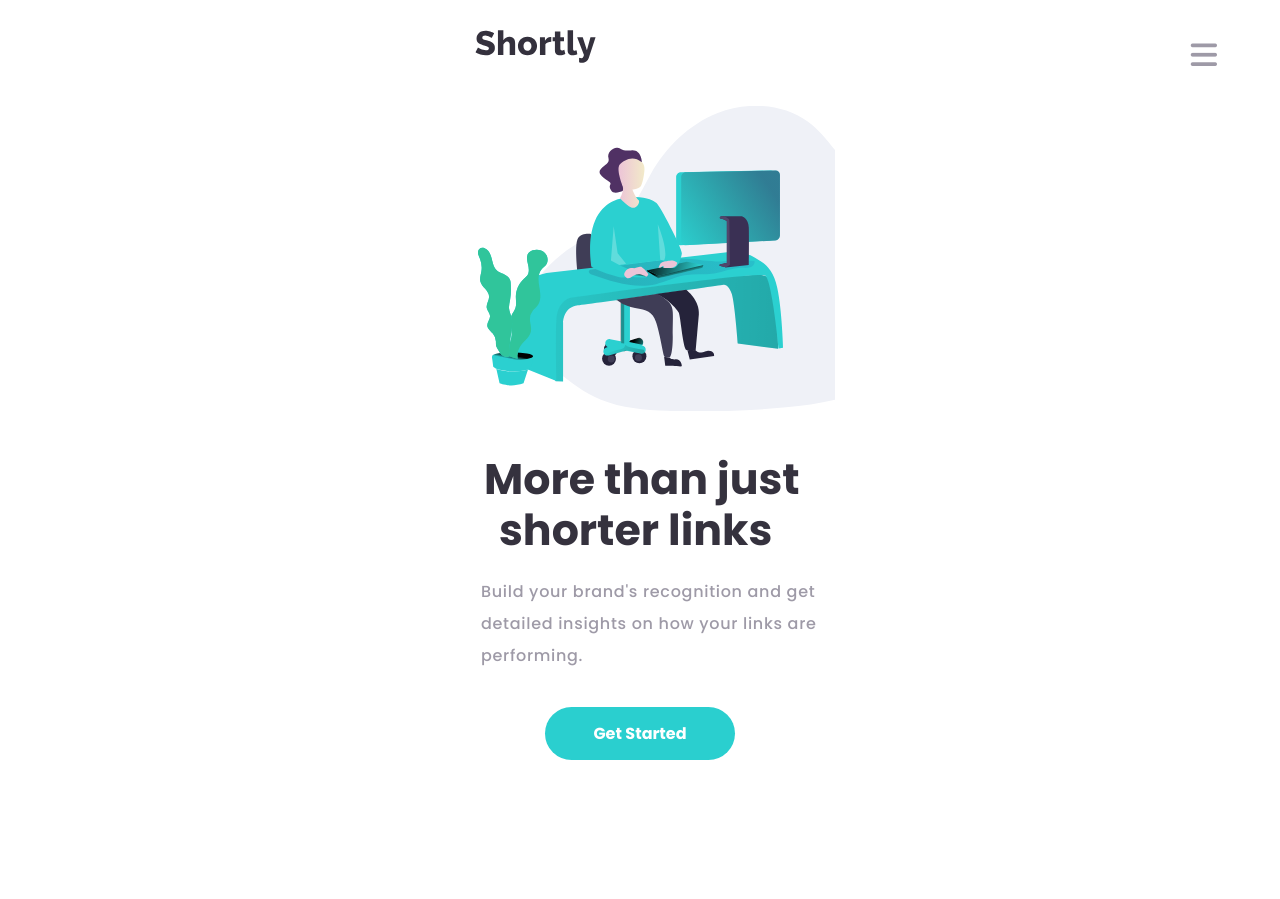
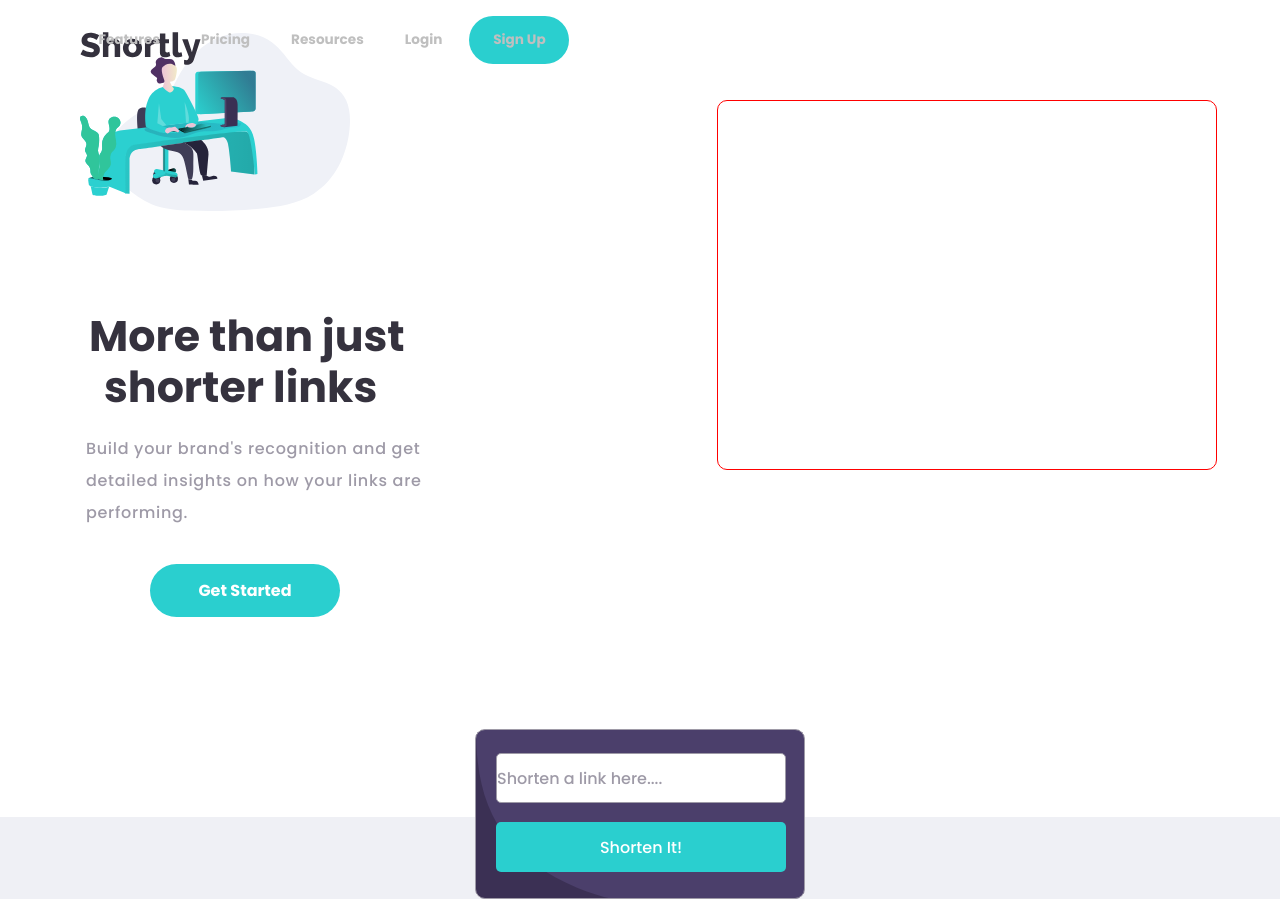
Before and after one commit to nelsonuprety1/URL-shortening-API-landing-page, a plain HTML site: page index.html in a window 1280 px wide. Shown: the top 899 px of the page. Drawn offline with Linux system fonts and the light colour scheme.

```diff
--- a/index.html
+++ b/index.html
@@ -18,7 +18,7 @@
       <!-------- Header Section -------->
       <nav>
         <img src="/images/logo.svg" alt="logo"></a>
-        <div class="nav-links" id="navLinks">
+        <div class="nav-links nav-active" id="navLinks">
           <!-- <i class="fa fa-solid fa-xmark"></i> -->
           <ul>
             <li><a href="">Features</a></li>
--- a/styles/style.css
+++ b/styles/style.css
@@ -29,12 +29,32 @@
       margin: 0 auto;
   }
 
+
+  @media (min-width:768px) {
+
+
+      main {
+          max-width: 1440px;
+      }
+  }
+
+  @media (min-width:768px) {
+      .header {
+          display: flex;
+          max-width: 1440px;
+          padding-left: 5rem;
+      }
+  }
+
+
+  @media (min-width:768px) {}
+
+
   /* -------Header Section--------- */
 
   .header {
       display: flex;
       flex-direction: column;
-      padding: 30px;
       max-width: 350px;
   }
 
@@ -43,7 +63,7 @@
       position: relative;
   }
 
-  .nav-links {
+  .nav-active {
       background-color: var(--color-dark-violet);
       width: 330px;
       height: 370px;
@@ -66,14 +86,14 @@
       position: absolute;
   }
 
-  .nav-links ul li {
+  .nav-active ul li {
       list-style: none;
       padding: 14px;
       text-align: center;
       display: block;
   }
 
-  .nav-links ul li a {
+  .nav-active ul li a {
       text-decoration: none;
       color: var(--color-white);
       font-weight: var(--font-weight-seven);
@@ -82,12 +102,12 @@
       border-radius: 25px;
   }
 
-  .nav-links ul li a:hover {
+  .nav-active ul li a:hover {
       background-color: var(--color-cyan);
       color: var(--color-white);
   }
 
-  .nav-links ul li:nth-child(3) {
+  .nav-active ul li:nth-child(3) {
       border-bottom: 1px solid var(--color-grayish-violet-op);
       padding-bottom: 10px;
       margin-right: 20px;
@@ -96,7 +116,78 @@
       margin-bottom: 15px;
   }
 
-  .illustration {
+  @media (min-width:768px) {
+      nav {
+          display: flex;
+      }
+
+      .nav-active {
+          background-color: transparent;
+          display: inline;
+          width: 500px;
+          transition: 0.3s;
+          visibility: visible;
+          border: 1px solid red;
+      }
+
+      nav .fa {
+          display: none;
+      }
+
+      .nav-active ul {
+          display: flex;
+          flex-direction: row;
+          justify-content: space-around;
+      }
+
+      .nav-active ul li {
+          position: relative;
+          bottom: 5.3rem;
+          right: 40rem;
+      }
+
+      .nav-active ul li a {
+          color: var(--color-gray);
+          font-size: 0.85rem;
+          padding: 0px;
+          display: flex;
+          flex-direction: row;
+          justify-content: space-around;
+      }
+
+      .nav-active ul li a:hover {
+          background-color: transparent;
+          color: var(--color-gray);
+
+      }
+
+      .nav-active ul li:nth-child(3) {
+          border-bottom: none;
+          margin: 0;
+          padding-bottom: 0
+      }
+
+      .nav-active ul li:nth-child(5) {
+          background-color: var(--color-cyan);
+          color: var(--color-white);
+          border-radius: 30px;
+          padding: 14px;
+          width: 100px;
+      }
+
+
+      nav img {
+          position: relative;
+          /* bottom: rem; */
+          top: 2rem;
+      }
+
+
+
+
+  }
+
+  .nav-active .illustration {
       position: relative;
       right: -50px;
       transform: scale(1.6);
@@ -155,6 +246,7 @@
       cursor: pointer;
       margin-left: 70px;
   }
+
 
 
   /* ---------Link Shorten Section----- */
```
